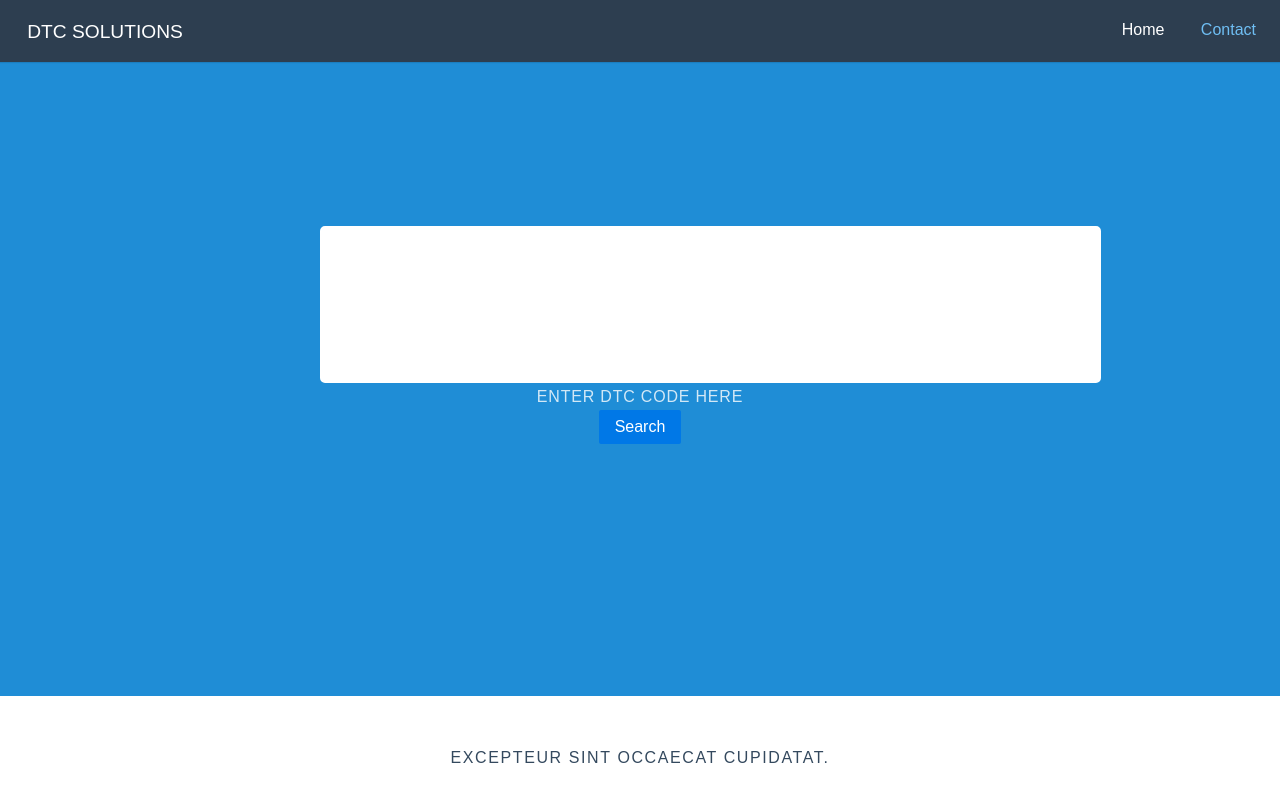
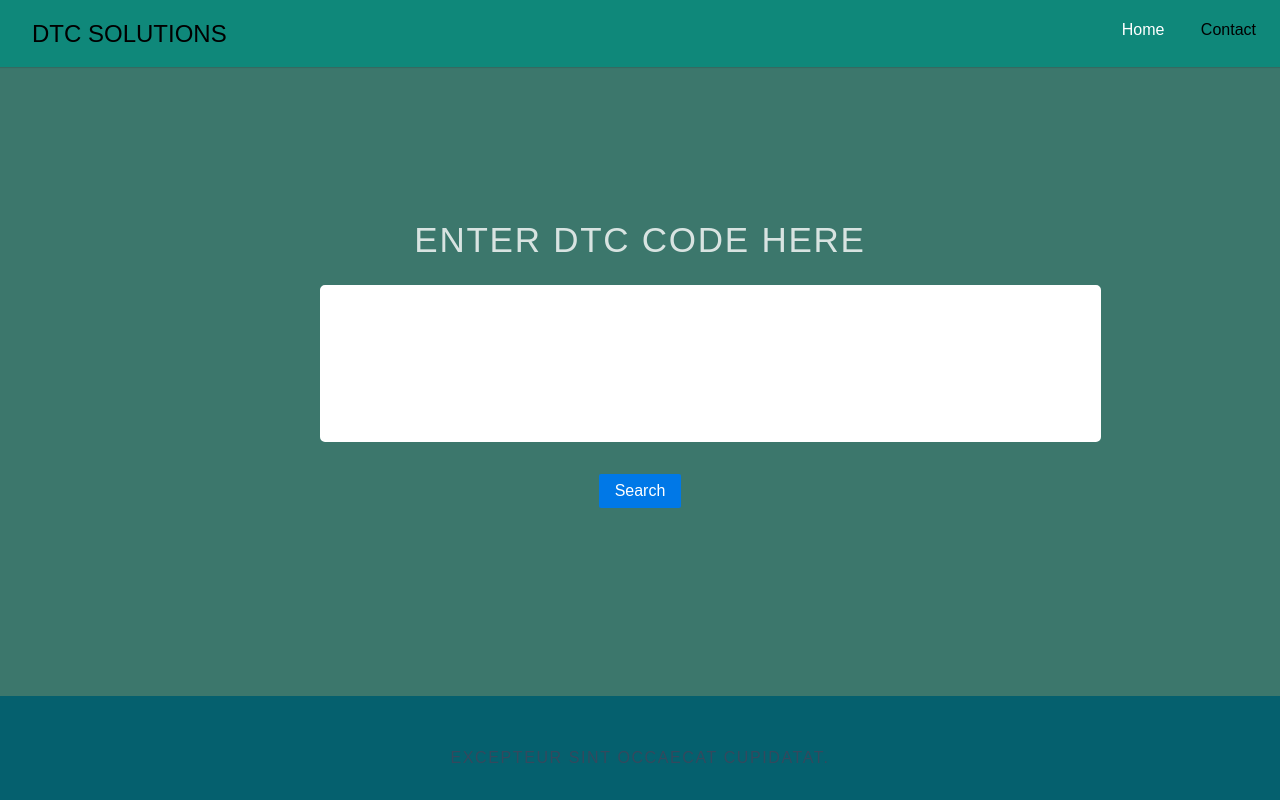
Before and after one commit to jacob-kachmarek/dtc-solutions, a plain HTML site: page index.html in a window 1280 px wide. Shown: the top 800 px of the page. Drawn offline with nearby package versions, Linux system fonts and the light colour scheme.

Commit message:
Moved text over search bar, added margins to splash container elements and added some color for now

```diff
--- a/assets/css/style.css
+++ b/assets/css/style.css
@@ -6,7 +6,7 @@
 
 body {
     line-height: 1.7em;
-    color: #7f8c8d;
+    color: #729e9c;
     font-size: 13px;
 }
 
@@ -44,21 +44,22 @@ label {
 }
 
 .pure-button {
-    background-color: #1f8dd6;
+    background-color: #46e2c1;
     color: white;
     padding: 0.5em 2em;
+    margin-top: 5%;
     border-radius: 5px;
 }
 
 a.pure-button-primary {
-    background: white;
-    color: #1f8dd6;
+    background: rgb(255, 255, 255);
+    color: #1fbbd6;
     border-radius: 5px;
     font-size: 120%;
 }
 
 .home-menu {
-    background: #2d3e50;
+    background: #0f887a;
     padding: 0.5em;
     text-align: center;
     box-shadow: 0 1px 1px rgba(0, 0, 0, 0.10);
@@ -70,9 +71,9 @@ a.pure-button-primary {
 }
 
 .home-menu .pure-menu-heading {
-    color: white;
+    color: rgb(0, 0, 0);
     font-weight: 400;
-    font-size: 120%;
+    font-size: 150%;
 }
 
 .home-menu .pure-menu-selected a {
@@ -80,7 +81,7 @@ a.pure-button-primary {
 }
 
 .home-menu a {
-    color: #6FBEF3;
+    color: #000000;
 }
 
 .home-menu li a:hover,
@@ -91,7 +92,7 @@ a.pure-button-primary {
 }
 
 .splash-container {
-    background: #1f8dd6;
+    background: #3c776c;
     z-index: 1;
     overflow: hidden;
     /* The following styles are required for the "scroll-over" effect */
@@ -128,7 +129,9 @@ a.pure-button-primary {
 
 /* This is the subheading that appears on the blue section */
 .splash-subhead {
-    color: white;
+    color: rgb(255, 255, 255);
+    font-size: 35px;
+    margin-bottom: 5%;
     letter-spacing: 0.05em;
     opacity: 0.8;
 }
@@ -140,7 +143,7 @@ a.pure-button-primary {
     width: 100%;
     min-height: 12%;
     z-index: 2;
-    background: white;
+    background: rgb(5, 96, 110);
 
 }
 
@@ -156,7 +159,7 @@ a.pure-button-primary {
 }
 
 .content-subhead {
-    color: #1f8dd6;
+    color: #06bfaa;
 }
 
 .content-subhead i {
--- a/index.html
+++ b/index.html
@@ -25,8 +25,8 @@
 
     <div class="splash-container">
         <div class="splash">
+            <p class="splash-subhead">ENTER DTC CODE HERE</p>
             <input id="dtc-input" class="splash-head"></input>
-            <p class="splash-subhead">ENTER DTC CODE HERE</p>
             <button id="search-button" class="pure-button pure-button-primary">Search</button>
         </div>
     </div>
```
